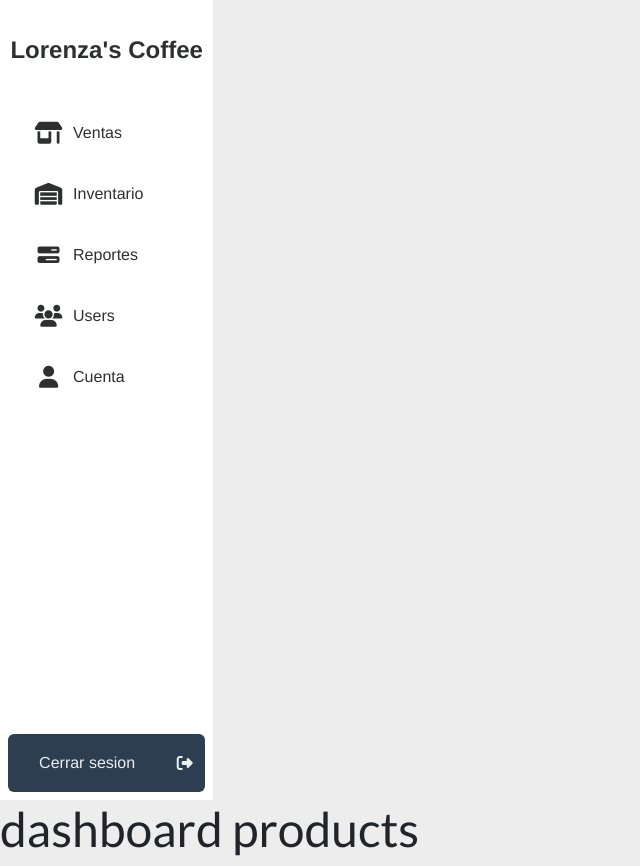
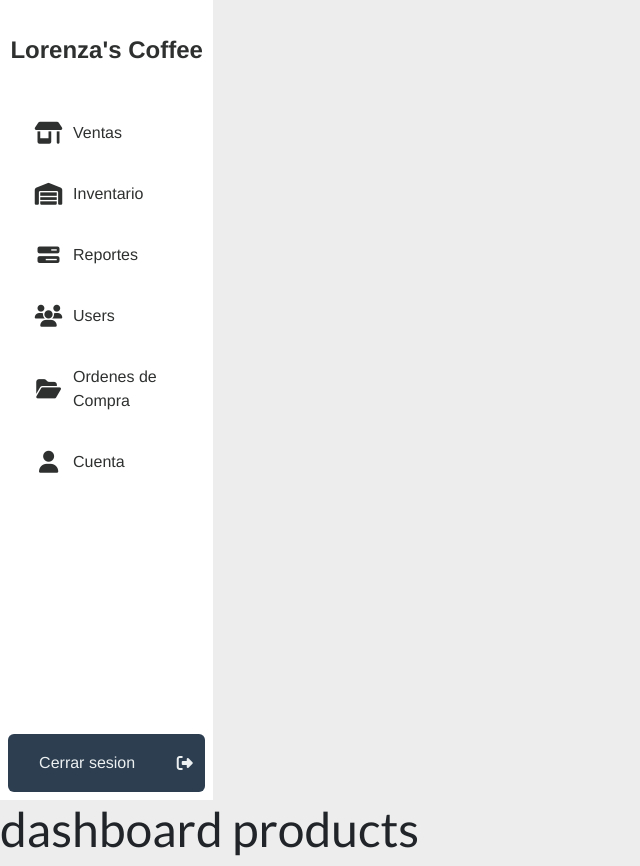
Before and after one commit to simjaMalkeinu/Lorenzas-Coffee-UI, a PHP site: page /products.php in a window 1280 px wide. Shown: the whole page, without its empty margins (0-640 px from the left). Run offline with PHP 8.4, Linux system fonts and the light colour scheme; the visitor is signed in with stand-in values (Sample User, id 1); some libraries are stand-ins or nearby versions; some web fonts are replaced.

Commit message:
Navegacion y btn logout

```diff
--- a/components/navigation.php
+++ b/components/navigation.php
@@ -20,14 +20,20 @@
                     <p>Users</p>
                 </li>
                 <li>
+                    <i class="fa-solid fa-folder-open"></i>
+                    <p>Ordenes de Compra</p>
+                </li>
+                <li>
                     <i class="fa-solid fa-user"></i>
                     <p>Cuenta</p>
                 </li>
             </div>
-            <button class="btn bg-primary text-light d-grid logout">
-                <p class="my-auto">Cerrar sesion</p>
-                <i class="fa-solid fa-right-from-bracket"></i>
-            </button>
+            <a href="/logout" class="d-grid">
+                <button class="btn bg-primary text-light d-grid logout">
+                    <p class="my-auto">Cerrar sesion</p>
+                    <i class="fa-solid fa-right-from-bracket"></i>
+                </button>
+            </a>
         </ul>
     </nav>
 </section>
--- a/js/index.js
+++ b/js/index.js
@@ -36,7 +36,7 @@ const iniciarSesion = () => {
     password: password.value,
   };
 
-  postData("http://localhost:3000/api/login", dataUser)
+  postData("https://lorenzas-coffee-api-production.up.railway.app/api/login", dataUser)
     .then((data) => {
       console.log(data);
 
```
